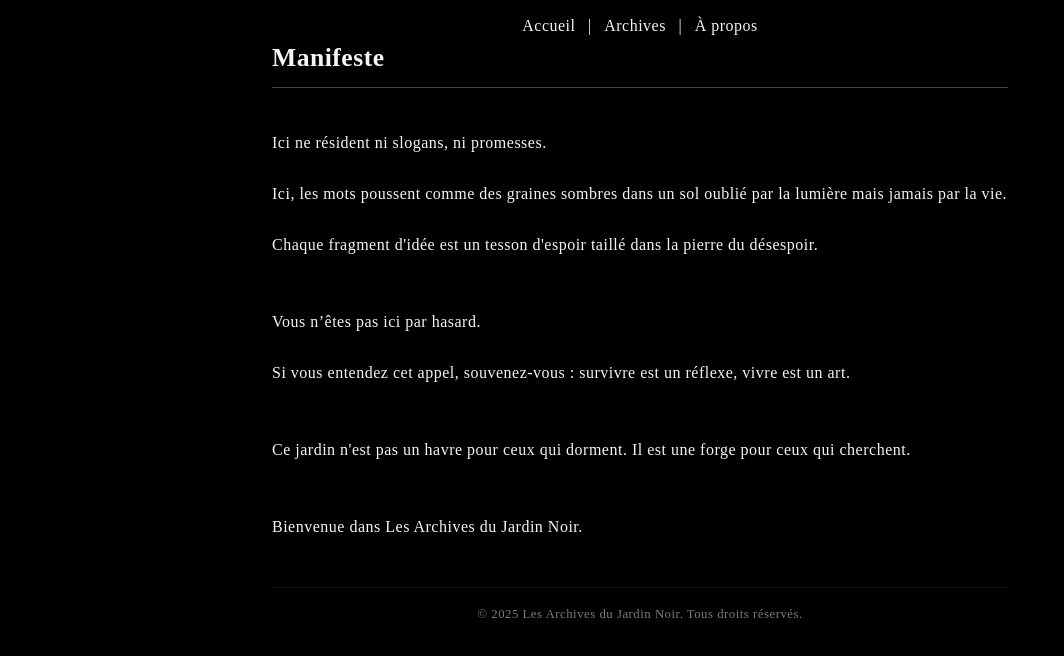
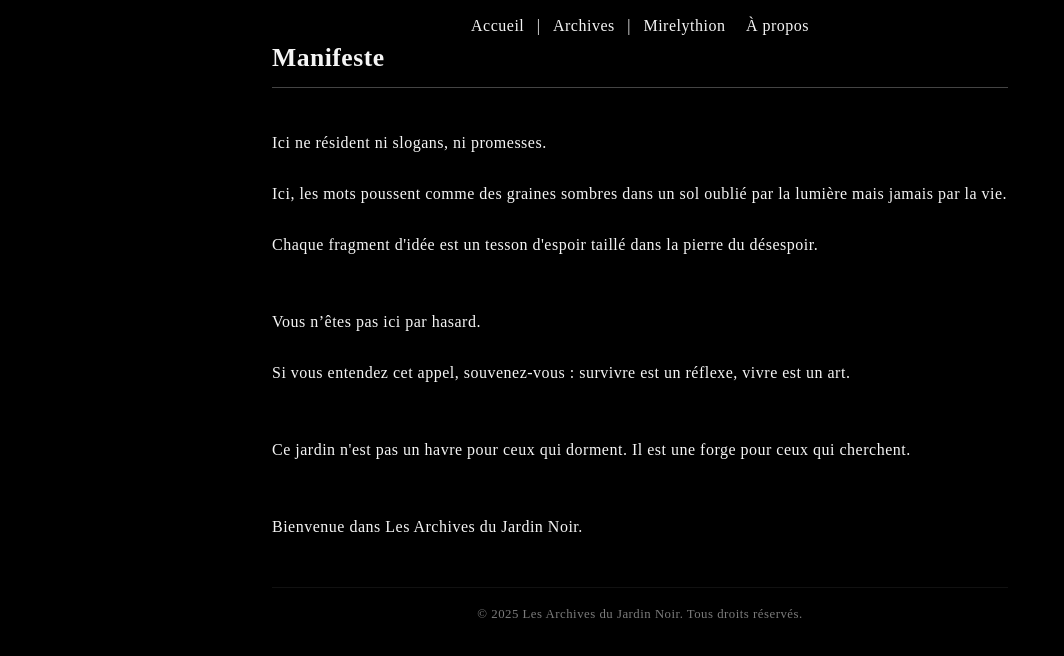
Before and after one commit to Zarlax-01/Luxcordia, a plain HTML site: page index.html in a window 1280 px wide. Shown: the part 290-946 px from the top of the page, without its empty margins (0-1064 px from the left). Drawn offline with Linux system fonts and the light colour scheme.

Commit message:
Ajout du lien Mirelythion dans le menu de navigation

```diff
--- a/index.html
+++ b/index.html
@@ -30,6 +30,7 @@
             <nav>
                 <a href="#">Accueil</a> |
                 <a href="#">Archives</a> |
+                <a href="archives/mirelythion/">Mirelythion</a>
                 <a href="#">À propos</a>
             </nav>
         </header>
```
